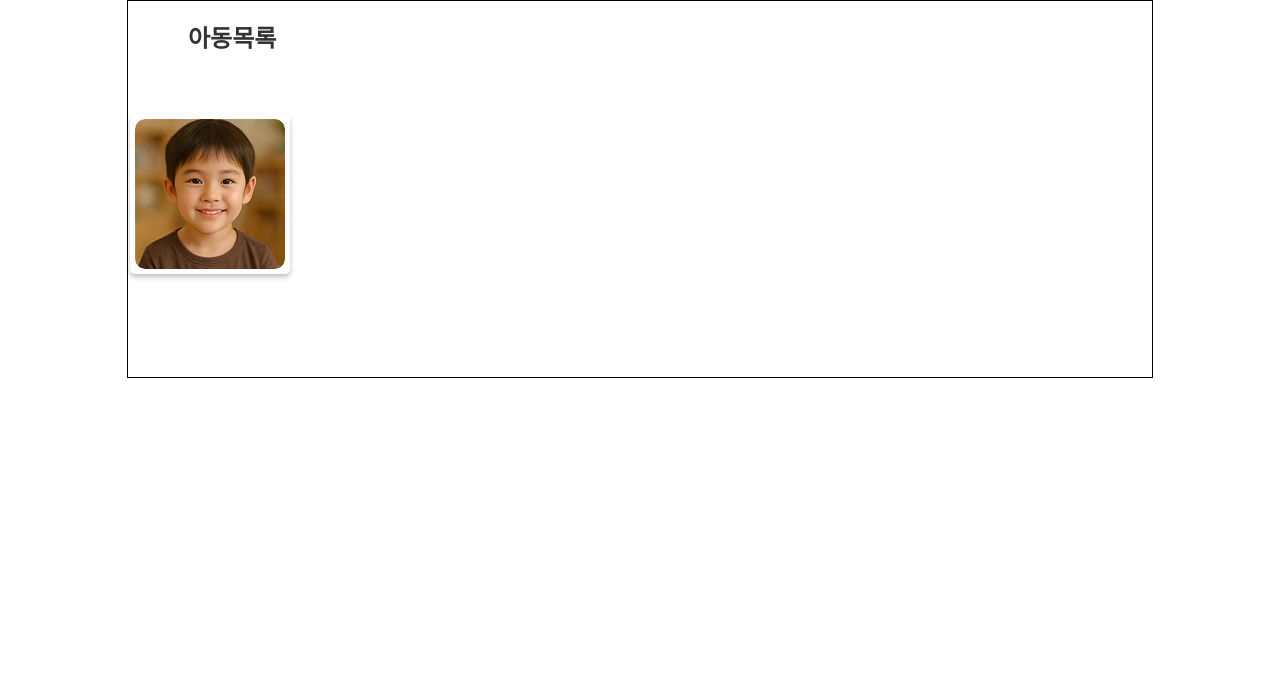
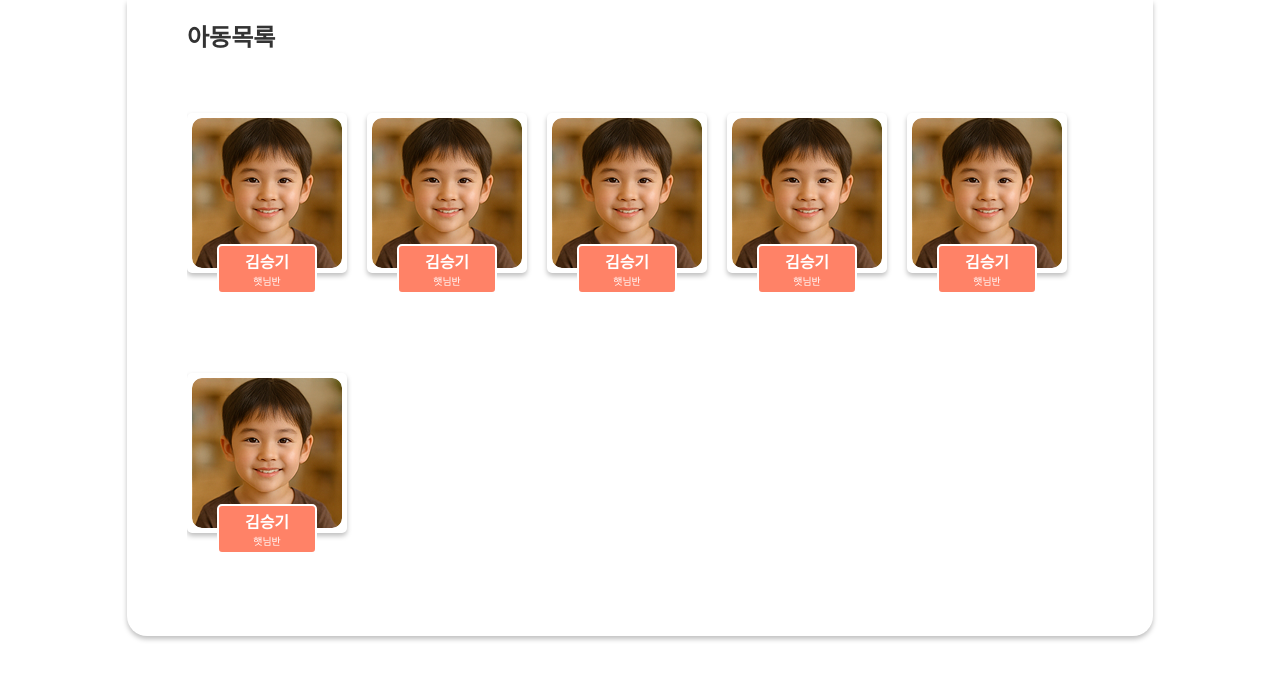
Before and after one commit to parkjimin0817/100toBack, a React (Vite) app in the folder front/: page /list in a window 1280 px wide. Shown: the top 680 px of the page. Built offline with nearby package versions, Linux system fonts and the light colour scheme.

Commit message:
feat 아동목록 컴포넌트 생성 fix CommonFind 컴포넌트에 children 복구

```diff
--- a/front/src/components/ChildrenList.jsx
+++ b/front/src/components/ChildrenList.jsx
@@ -7,10 +7,84 @@ const ChildrenList = () => {
     <Container>
       <TitleLine>아동목록</TitleLine>
       <CardLine>
+        {/* 카드들은 배열로 받아서 map으로 쭉 받으면 될 듯 합니다. 일단 하드코딩! */}
         <Card>
-          <CardBox>
+          <PictureBox>
             <ChildPic src={Child} alt="아이사진" />
-          </CardBox>
+          </PictureBox>
+          <NameBox>
+            <NameLine>
+              김승기
+            </NameLine>
+            <ClassLine>
+              햇님반
+            </ClassLine>
+          </NameBox>
+        </Card>
+        <Card>
+          <PictureBox>
+            <ChildPic src={Child} alt="아이사진" />
+          </PictureBox>
+          <NameBox>
+            <NameLine>
+              김승기
+            </NameLine>
+            <ClassLine>
+              햇님반
+            </ClassLine>
+          </NameBox>
+        </Card>
+        <Card>
+          <PictureBox>
+            <ChildPic src={Child} alt="아이사진" />
+          </PictureBox>
+          <NameBox>
+            <NameLine>
+              김승기
+            </NameLine>
+            <ClassLine>
+              햇님반
+            </ClassLine>
+          </NameBox>
+        </Card>
+        <Card>
+          <PictureBox>
+            <ChildPic src={Child} alt="아이사진" />
+          </PictureBox>
+          <NameBox>
+            <NameLine>
+              김승기
+            </NameLine>
+            <ClassLine>
+              햇님반
+            </ClassLine>
+          </NameBox>
+        </Card>
+        <Card>
+          <PictureBox>
+            <ChildPic src={Child} alt="아이사진" />
+          </PictureBox>
+          <NameBox>
+            <NameLine>
+              김승기
+            </NameLine>
+            <ClassLine>
+              햇님반
+            </ClassLine>
+          </NameBox>
+        </Card>
+        <Card>
+          <PictureBox>
+            <ChildPic src={Child} alt="아이사진" />
+          </PictureBox>
+          <NameBox>
+            <NameLine>
+              김승기
+            </NameLine>
+            <ClassLine>
+              햇님반
+            </ClassLine>
+          </NameBox>
         </Card>
       </CardLine>
     </Container>
@@ -26,11 +100,15 @@ const Container = styled.div`
   justify-content: flex-start;
   width: 1026px;
   max-height: 840px;
+  overflow-y: auto;
+  overflow-x: hidden;
   margin: 0 auto;
   padding-top: 0;
   padding-bottom: 80px;
   flex-grow: 0;
-  border: 1px solid black;
+  box-shadow: 0px 3px 5px 0px rgba(0, 0, 0, 0.25);
+  border-bottom-left-radius: 20px;
+  border-bottom-right-radius: 20px;
 `
 
 const TitleLine = styled.div`
@@ -41,18 +119,33 @@ const TitleLine = styled.div`
 `
 
 const CardLine = styled.div`
+  max-height: 740px;     /* Container 높이 – TitleLine 높이 만큼 조절 */
+  overflow-y: auto;      /* 세로 스크롤 */
+  overflow-x: hidden;    /* 가로 스크롤 숨김 */
   display: flex;
   flex-direction: row;
+  justify-content: center;
+  align-items: center;
+  margin-left: 60px;
+  flex-wrap: wrap;
+  gap: 20px;
+  justify-content: flex-start;
+  align-items: flex-start;
 `
 
 const Card = styled.div`
- margin-top: 55px;
- width: 160px;
- height: 185px;
- border: 2px solid white;
+  position: relative;        /* 기준 컨테이너 */
+  width: 160px;
+  height: 185px;
+  margin-top: 55px;
+  border: 2px solid white;
+  flex: 0 0 160px;
+  display: flex;
+  flex-direction: column;
+  align-items: center;
 `
 
-const CardBox = styled.div`
+const PictureBox = styled.div`
   display: flex;
   align-items: center;
   justify-content: center;
@@ -65,3 +158,32 @@ const CardBox = styled.div`
 const ChildPic = styled.img`
   border-radius: 10px;
 `
+
+const NameBox = styled.div`
+  position: absolute;        /* 절대위치 */
+  bottom: 0;                 /* 카드 내부 바닥에 딱 */
+  left: 50%;
+  transform: translateX(-50%);
+  width: 100px;
+  height: 50px;
+  background-color: ${({theme}) => theme.colors.orange};
+  border-radius: 5px;
+  display: flex;
+  align-items: center;
+  justify-content: center;
+  border: 2px solid white;
+  flex-direction: column;
+`
+
+
+const NameLine = styled.div`
+  font-size: 16px;
+  font-weight: bold;
+  color: white;
+`
+
+const ClassLine = styled.div`
+  font-size: 10px;
+  font-weight: normal;
+  color: white;
+`
--- a/front/src/components/Common/CommonFind.jsx
+++ b/front/src/components/Common/CommonFind.jsx
@@ -2,10 +2,11 @@ import React from 'react';
 import styled from 'styled-components';
 import Logo from '../../assets/img/logo.png';
 
-const CommonFind = () => {
+const CommonFind = ({children}) => {
   return (
     <Container>
       <Image src={Logo} alt="로고" />
+      {children}
     </Container>
   );
 };
--- a/front/src/pages/common/LoginPage.jsx
+++ b/front/src/pages/common/LoginPage.jsx
@@ -1,5 +1,6 @@
 import React, { useState } from 'react';
 import styled from 'styled-components';
+import Logo from '../../assets/img/logo.png';
 import CommonFind from '../../components/Common/CommonFind';
 
 const LoginPage = () => {
@@ -107,7 +108,8 @@ const CheckboxLine = styled.div`
 
 const LoginMaintain = styled.input`
   margin-left: 15px;
-`;
+`
+
 
 const LoginButtonLine = styled.div`
   margin-top: 80px;
```
